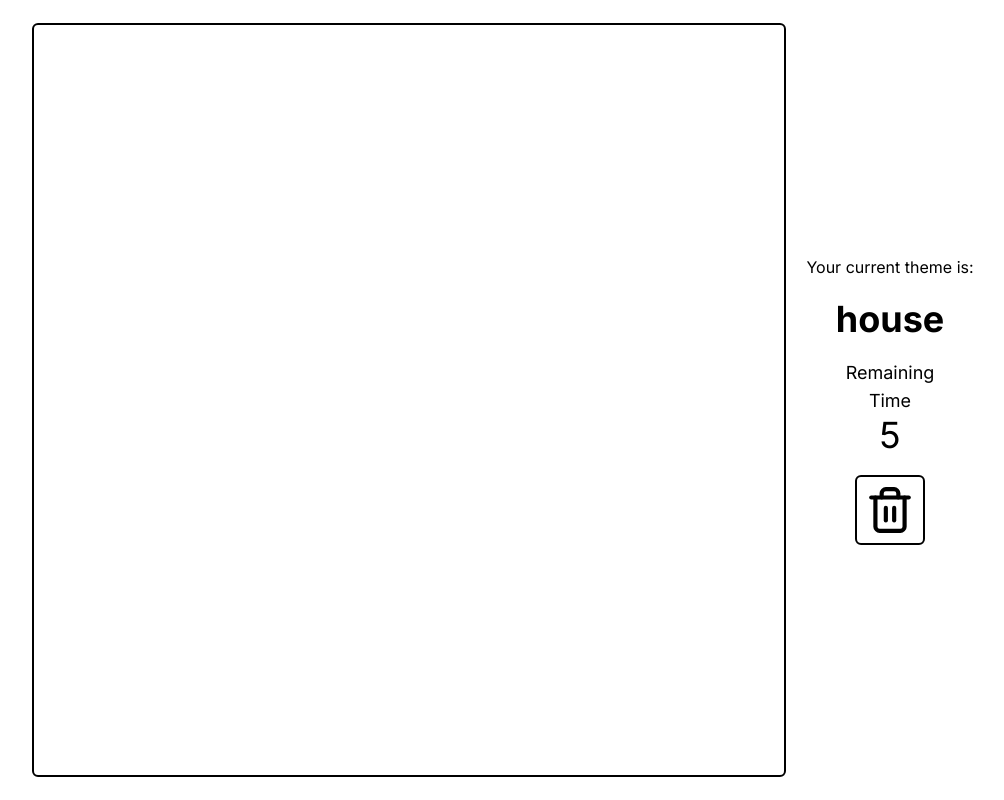
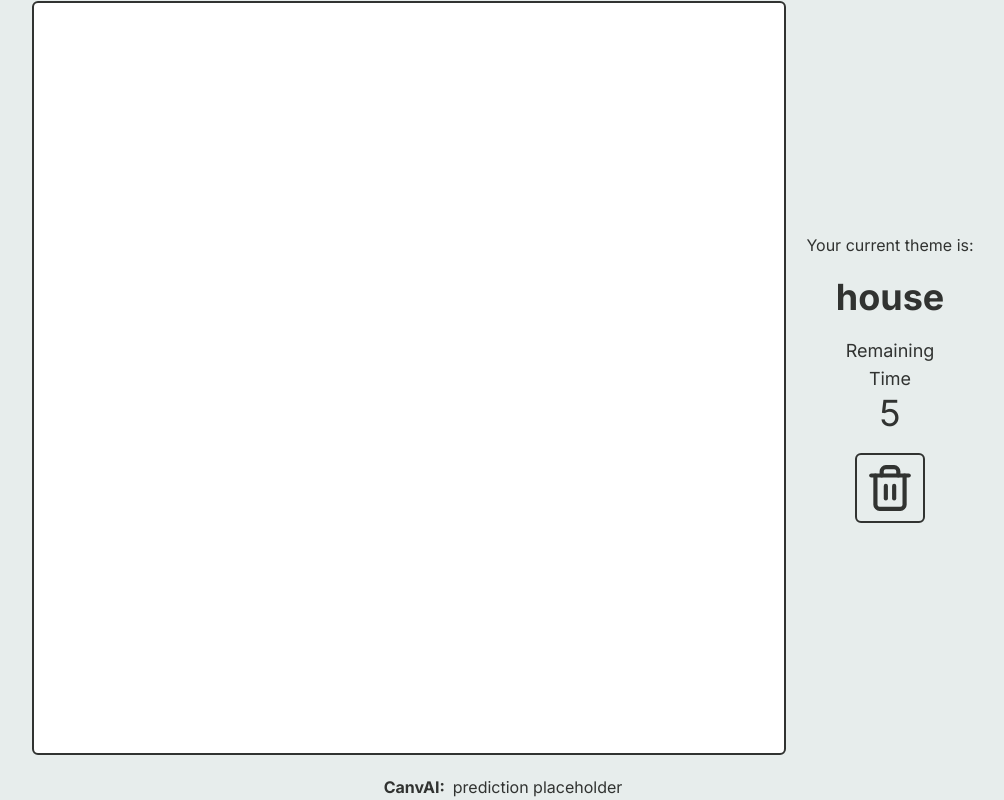
Before and after one commit to mufurkand/canvai-frontend, a Next.js app: page / in a window 1280 px wide. Shown: the whole page, without its empty margins (137-1141 px from the left). Built offline with nearby package versions, Linux system fonts and the light colour scheme.

Commit message:
Configure primary and secondary colors

```diff
--- a/app/layout.tsx
+++ b/app/layout.tsx
@@ -16,7 +16,9 @@ export default function RootLayout({
 }>) {
   return (
     <html lang="en">
-      <body className={inter.className}>{children}</body>
+      <body className={inter.className + " bg-primary text-secondary"}>
+        {children}
+      </body>
     </html>
   );
 }
--- a/components/Canvas.tsx
+++ b/components/Canvas.tsx
@@ -142,13 +142,14 @@ export default function Canvas({
   }
 
   return (
-    <div className="w-screen h-screen flex items-center justify-center gap-5">
+    <div className="w-screen h-screen flex flex-col items-center justify-center gap-5">
+      <div className="flex gap-5 items-center">
         <canvas
           ref={canvasRef}
           onMouseDown={onMouseDown}
           width={750}
           height={750}
-        className="border-2 border-black rounded-md"
+          className="border-2 border-secondary rounded-md bg-white"
         />
         <div className="flex flex-col items-center gap-5">
           {isLocked ? (
@@ -170,7 +171,7 @@ export default function Canvas({
               <button
                 type="button"
                 onClick={clearCanvas}
-              className="border-2 border-black rounded-md p-2"
+                className="border-2 border-secondary rounded-md p-2"
               >
                 <Trash2 size={50} />
               </button>
@@ -178,5 +179,10 @@ export default function Canvas({
           )}
         </div>
       </div>
+      <div className="flex gap-2">
+        <h1 className="font-bold">CanvAI:</h1>
+        <p>prediction placeholder</p>
+      </div>
+    </div>
   );
 }
--- a/tailwind.config.ts
+++ b/tailwind.config.ts
@@ -7,7 +7,12 @@ const config: Config = {
     "./app/**/*.{js,ts,jsx,tsx,mdx}",
   ],
   theme: {
-    extend: {},
+    extend: {
+      colors: {
+        primary: "#e7edec",
+        secondary: "#313331",
+      },
+    },
   },
   plugins: [],
 };
```
Lines whose indentation alone changed are shown as unchanged.
